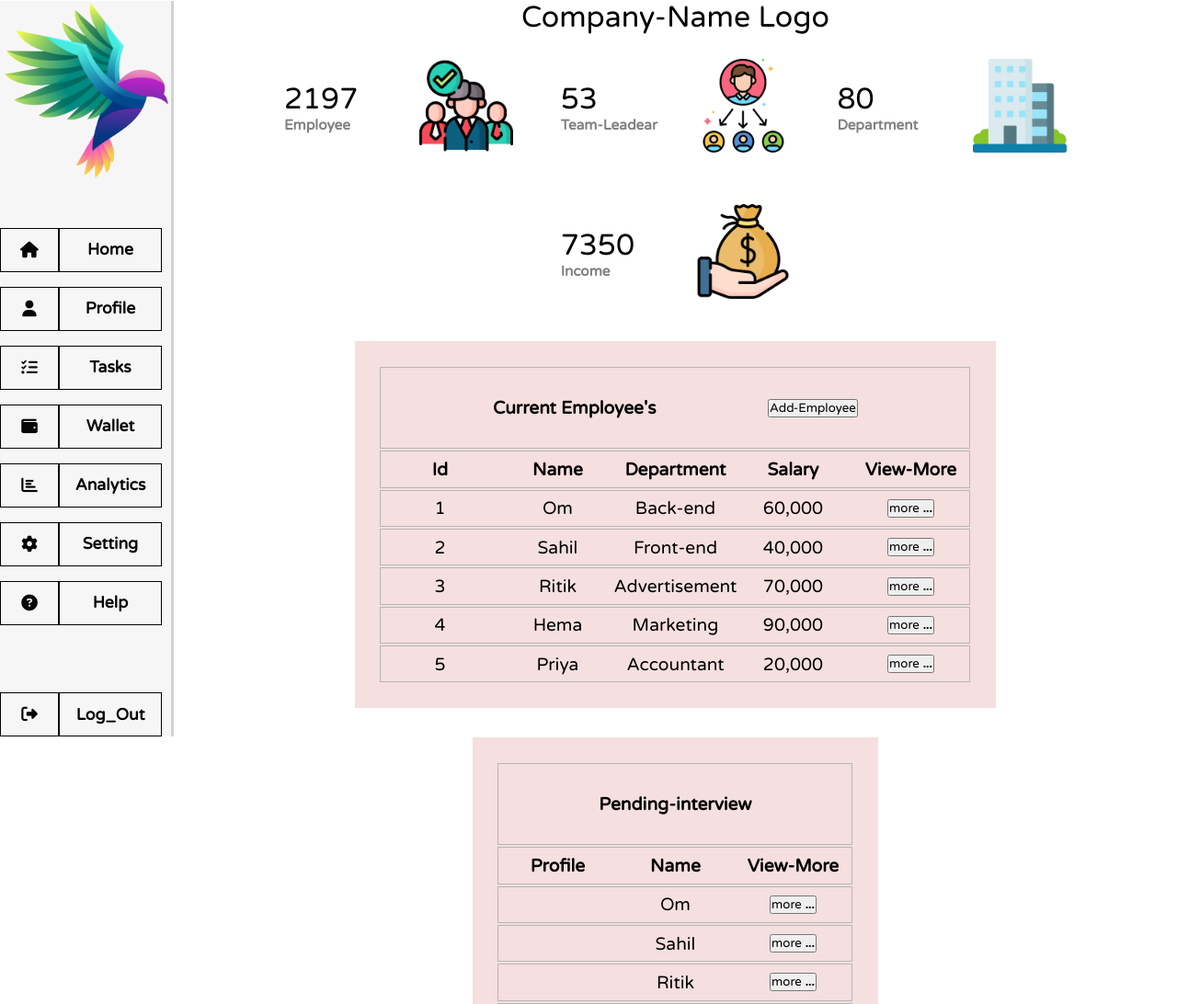
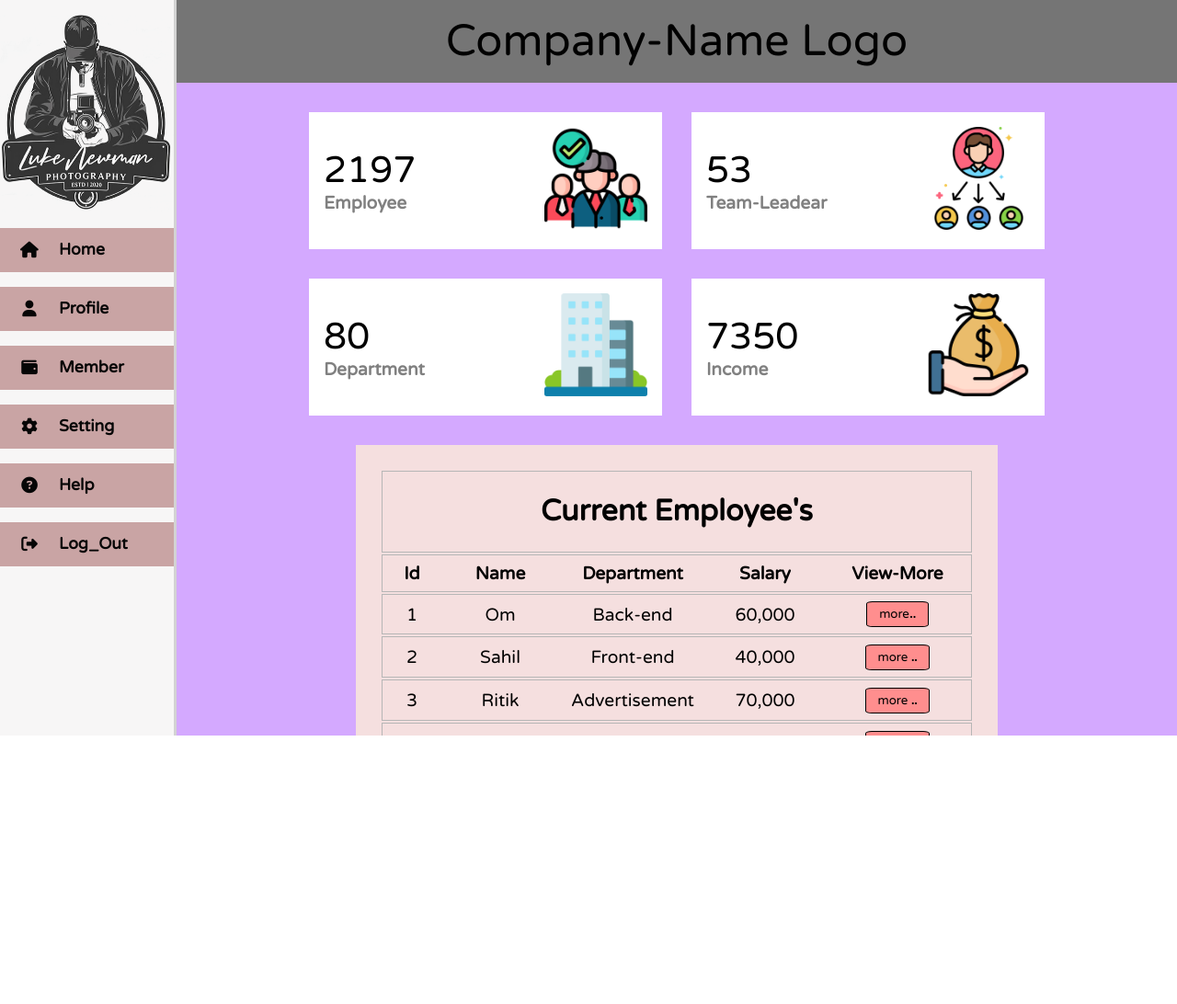
Before and after one commit to Vishwas-gour/Dashboard-repo, a plain HTML site: page index.html in a window 1280 px wide. Shown: the top 1092 px of the page at 92% size. After the commit the page ends 800 px from the top, so only its background shows below. Drawn offline with Linux system fonts and the light colour scheme.

Commit message:
correction

```diff
--- a/home/home.scss
+++ b/home/home.scss
@@ -8,7 +8,25 @@ $list-height: 3rem;
     padding: 0;
     box-sizing: border-box;
     font-family: "Varela Round", sans-serif;
+    transition: all 0.4s ease;
 
+}
+
+.more-btn {
+    padding: 0.3rem 0.8rem;
+    border-radius: 10%;
+    border: 1px solid rgb(0, 0, 0);
+    background: rgb(255, 142, 142);
+    cursor: pointer;
+}
+
+.header-btn {
+    font-size: 1.5rem;
+    padding: 0.3rem 0.8rem;
+    border-radius: 5px;
+    border: 1px solid rgb(0, 0, 0);
+    background: rgb(255, 142, 142);
+    cursor: pointer;
 }
 
 #main {
@@ -25,12 +43,14 @@ $list-height: 3rem;
         background-color: rgb(247, 246, 246);
         border-right: 3px solid rgb(211, 211, 211);
         overflow: hidden;
-        position: sticky;
         top: 1px;
+        min-width: 4rem;
         width: 4rem;
+        ;
         height: 100vh;
 
         img {
+            margin-top: 1rem;
             display: flex;
             justify-self: center;
             width: 100%;
@@ -38,26 +58,26 @@ $list-height: 3rem;
         }
 
         .sideBar-ul {
-            margin-top: 2rem;
+            margin-top: 1rem;
             overflow: hidden;
 
             .sideBar-li {
                 display: flex;
                 align-items: center;
                 height: $list-height;
-                margin-top: 1rem;
+                margin-bottom: 1rem;
+                background-color: rgb(201, 164, 164);
 
                 a {
-                    display: grid;
-                    grid-template-columns: auto auto;
-                    align-items: center;
+                    display: flex;
+                    align-items: flex-start;
                     color: rgb(6, 6, 6);
                     height: 100%;
                     text-decoration: none;
                     // <<<<<<<<<<<<<<<<<- ICONS ->>>>>>>>>>>>>>
 
                     i {
-                        border: 0.1ch solid rgb(0, 0, 0);
+                        // border: 0.1ch solid rgb(0, 0, 0);
                         display: flex;
                         justify-content: center;
                         align-items: center;
@@ -68,20 +88,15 @@ $list-height: 3rem;
 
                     // <<<<<<<<<<<<<<<<<- ICON-NAME ->>>>>>>>>>>>>>
                     span {
-                        border: 0.1ch solid rgb(0, 0, 0);
+                        // border: 0.1ch solid rgb(0, 0, 0);
                         display: flex;
-                        justify-content: center;
+                        justify-content: flex-start;
                         align-items: center;
                         height: 100%;
-                        width: 7rem;
+                        width: 4rem;
                         transition: all 0.3s;
                     }
                 }
-            }
-
-            .logout {
-                position: absolute;
-                bottom: 0px;
             }
 
             .desh-li:hover {
@@ -94,71 +109,100 @@ $list-height: 3rem;
     }
 
     #sideBar:hover {
-        width: 13rem;
+        min-width: 12rem;
     }
 
     // <<<<<<<<<<<<<<- MAIN-BODY ->>>>>>>>>>>>>>>
     #desh {
-        // background: rebeccapurple;
+        max-height: 100vh;
+        overflow-y: scroll;
+        background: rgb(212, 169, 255);
+        width: 100vw;
 
         // <<<<<<<<<<<<<<- HEADER ->>>>>>>>>>>>>>>
         #header {
             text-align: center;
             // background: red;
+            background-color: rgb(117, 117, 117);
 
             // <<<<<<<<<<<<<<- COMPANY-LOGO-NAME ->>>>>>>>>>>>>>>
             #company-logo {
-                font-size: 2rem;
+                font-size: 3rem;
+                padding: 1rem;
             }
         }
 
 
         #about-corporation {
-            // margin-top: 1rem;
-            display: flex;
-            // flex: 1 1 500px;
-            flex-wrap: wrap;
+            // background-color: red;
+            margin-top: 1rem;
+            display: grid;
             justify-content: center;
-            // background-color: #744444;
+            grid-template-columns: auto auto auto auto;
 
             // <<<<<<<<<<<<<<<<<<-CONTAINERS->>>>>>>>>>>>>>>>
             .container {
                 background-color: #ffffff;
                 top: 7rem;
-                padding: 1vw;
-                margin: 1vw;
+                padding: 1rem;
+                margin: 1rem;
                 display: grid;
                 grid-template-columns: auto auto;
                 justify-content: space-between;
+                grid-auto-flow: column;
                 align-items: center;
-                width: 21.5vw;
+                width: 17rem;
 
                 .count {
                     transition: all 0.2s ease;
-                    font-size: 2.5vw;
+                    font-size: 2.5rem;
                 }
 
                 .type {
-                    font-size: 1.2vw;
+                    font-size: 1.2rem;
                     font-weight: 600;
                     color: gray;
                     transition: all 0.1s ease;
                 }
 
                 .logo img {
-                    height: 8vw;
+                    height: 7rem;
                     transition: all 0.1s ease;
                 }
             }
         }
 
+        @media (max-width:1285px) {
+            #about-corporation {
+
+                grid-template-columns: auto auto;
+
+                // <<<<<<<<<<<<<<<<<<-CONTAINERS->>>>>>>>>>>>>>>>
+                .container {
+                    width: 30vw;
+                    min-width: 20rem;
+
+                    .count {
+                        // font-size: 2.5rem;
+                    }
+
+                    .type {
+                        // font-size: 1.2rem;
+                    }
+
+                    .logo img {
+                        // height: 7rem;
+                    }
+                }
+            }
+        }
 
         // <<<<<<<<<<<<<<<<<<- EMPLOYEE-DETAINS ->>>>>>>>>>>>>>>>
 
         #employee {
 
-            display: flex;
-            flex-wrap: wrap;
+            display: grid;
+            grid-template-columns: auto auto;
             justify-content: space-evenly;
 
             // <!-- <<<<<<<<<<<<<<-ABOUT-EMPLOYEE->>>>>>>>>>>>>>> -->
@@ -168,12 +212,11 @@ $list-height: 3rem;
                 padding: 2vw;
 
                 .header {
-                    display: grid;
-                    grid-template-columns: auto auto;
-                    justify-content: space-evenly;
-                    font-size: 2.3vw;
-                    height: 7vw;
-                    font-size: 1.5vw;
+                    h1{
+                        width: 100%;
+                        font-size: 2rem;
+                        text-align: center;
+                    }
                 }
 
                 .field {
@@ -181,7 +224,6 @@ $list-height: 3rem;
                     list-style: none;
                     display: flex;
                     align-items: center;
-                    text-align: left;
                     border: 1px solid rgb(182, 182, 182);
                     margin: 2px;
 
@@ -189,15 +231,79 @@ $list-height: 3rem;
                         // border: 1px solid black;
                         display: flex;
                         flex-wrap: wrap;
-                        padding: 0.6vw 0vw;
+                        padding: 0.5rem;
                         font-size: 1.2rem;
-                        width: 10vw;
                         justify-content: center;
+                        // overflow-x: hidden;
+                    }
+
+                    .id {
+                        width: 4rem;
+                    }
+
+                    .name {
+                        width: 8rem;
+                    }
+
+                    .department {
+                        width: 10rem;
+                    }
+
+                    .salary {
+                        width: 8rem;
+                    }
+                    .more{
+                        width: 10rem;
                     }
 
                 }
             }
 
+        }
+
+        @media (max-width:1285px) {
+            #employee {
+                grid-template-columns: auto;
+
+
+                // <!-- <<<<<<<<<<<<<<-ABOUT-EMPLOYEE->>>>>>>>>>>>>>> -->
+                .employee-detail {
+                    margin: 1rem;
+                    padding: 2vw;
+
+                    .header {
+                        h1{
+                            width: 100%;
+                        }
+                        font-size: 2.3vw;
+                        height: 7vw;
+                        font-size: 1.5vw;
+                        text-align: center;
+                    }
+
+                    .field {
+
+                        list-style: none;
+                        display: flex;
+                        align-items: center;
+                        text-align: left;
+                        border: 1px solid rgb(182, 182, 182);
+                        margin: 2px;
+
+                        li {
+                            // border: 1px solid black;
+                            display: flex;
+                            flex-wrap: wrap;
+                            padding: 0.6vw 0vw;
+                            font-size: 1.2rem;
+
+                            justify-content: center;
+                        }
+
+
+                    }
+                }
+            }
         }
     }
 
--- a/home/home.html
+++ b/index.html
@@ -4,7 +4,7 @@
         <meta charset="UTF-8">
         <meta name="viewport" content="width=device-width, initial-scale=1.0">
         <title>Home</title>
-        <link rel="stylesheet" href="Home.css">
+        <link rel="stylesheet" href="home/home.css">
         <link
             rel="stylesheet"
             href="https://cdnjs.cloudflare.com/ajax/libs/font-awesome/6.6.0/css/all.min.css"
@@ -17,7 +17,7 @@
         <main id="main">
             <!-- <<<<<<<<<<<<<<-SIDE-BAR->>>>>>>>>>>>>>> -->
             <aside id="sideBar">
-                <img src="../Deshboard-images/bird_2.jpg" alt="ugi">
+                <img src="../Deshboard-images/logo.png" alt="ugi">
                 <ul class="sideBar-ul">
                     <li class="sideBar-li">
                         <a href="#">
@@ -32,25 +32,14 @@
                         </a
             >
                     </li>
-                    <li class="sideBar-li">
-                        <a href="..//3-Task/task.html">
-                            <i class="fas fa-tasks"></i>
-                            <span>Tasks</span>
-                        </a
-            >
-                    </li>
+
                     <li class="sideBar-li">
                         <a href="#">
                             <i class="fas fa-wallet"></i>
-                            <span>Wallet</span>
+                            <span>Member</span>
                         </a>
                     </li>
-                    <li class="sideBar-li">
-                        <a href="#">
-                            <i class="fas fa-chart-bar"></i>
-                            <span>Analytics</span>
-                        </a>
-                    </li>
+
                     <li class="sideBar-li">
                         <a href="#">
                             <i class="fas fa-cog"></i>
@@ -126,37 +115,20 @@
                     <article class="employee-detail">
                         <header class="header employee-header field">
                             <h1>Current Employee's</h1>
-                            <button class="btn">
-                                Add-Employee
-                            </button>
                         </header>
-                        <ul class="heading field">
-                            <li class="id">
-                                <b>Id</b>
-                            </li>
-                            <li ulclass="Name">
-                                <b>Name</b>
-                            </li>
-                            <li class="Department">
-                                <b>Department</b>
-                            </li>
-                            <li class="Salary">
-                                <b>Salary</b>
-                            </li>
-                            <li class="more">
-                                <b>View-More</b>
-                            </li>
+                        <ul class="0 field">
+                            <li class="id"><b>Id</b></li>
+                            <li class="name"><b>Name</b></li>
+                            <li class="department"><b>Department</b></li>
+                            <li class="salary"><b>Salary</b></li>
+                            <li class="more"> <b>View-More</b></li>
                         </ul>
                         <ul class="1 field">
                             <li class="id">1</li>
                             <li class="name">Om</li>
                             <li class="department">Back-end</li>
                             <li class="salary">60,000</li>
-                            <li class="more">
-                                <button class="btn more-btn">
-                                    more
-                                    <b>...</b>
-                                </button>
+                            <li class="more"> <button class="btn more-btn">more<b>..</b></button>
                             </li>
                         </ul>
                         <ul class="2 field">
@@ -167,7 +139,7 @@
                             <li class="more">
                                 <button class="btn more-btn">
                                     more
-                                    <b>...</b>
+                                    <b>..</b>
                                 </button>
                             </li>
                         </ul>
@@ -179,7 +151,7 @@
                             <li class="more">
                                 <button class="btn more-btn">
                                     more
-                                    <b>...</b>
+                                    <b>..</b>
                                 </button>
                             </li>
                         </ul>
@@ -193,7 +165,7 @@
                             <li class="more">
                                 <button class="btn more-btn">
                                     more
-                                    <b>...</b>
+                                    <b>..</b>
                                 </button>
                             </li>
                         </ul>
@@ -205,7 +177,7 @@
                             <li class="more">
                                 <button class="btn more-btn">
                                     more
-                                    <b>...</b>
+                                    <b>..</b>
                                 </button>
                             </li>
                         </ul>
@@ -232,7 +204,7 @@
                             <li>
                                 <button class="btn more-btn">
                                     more
-                                    <b>...</b>
+                                    <b>..</b>
                                 </button>
                             </li>
                         </ul>
@@ -242,7 +214,7 @@
                             <li>
                                 <button class="btn more-btn">
                                     more
-                                    <b>...</b>
+                                    <b>..</b>
                                 </button>
                             </li>
                         </ul>
@@ -252,7 +224,7 @@
                             <li>
                                 <button class="btn more-btn">
                                     more
-                                    <b>...</b>
+                                    <b>..</b>
                                 </button>
                             </li>
                         </ul>
@@ -262,7 +234,7 @@
                             <li>
                                 <button class="btn more-btn">
                                     more
-                                    <b>...</b>
+                                    <b>..</b>
                                 </button>
                             </li>
                         </ul>
@@ -272,7 +244,7 @@
                             <li>
                                 <button class="btn more-btn">
                                     more
-                                    <b>...</b>
+                                    <b>..</b>
                                 </button>
                             </li>
                         </ul>
```
Also changed, not shown: Deshboard-images/bird_2.jpg (deleted), Deshboard-images/logo.png (added), home/home.css, 1 other file.
